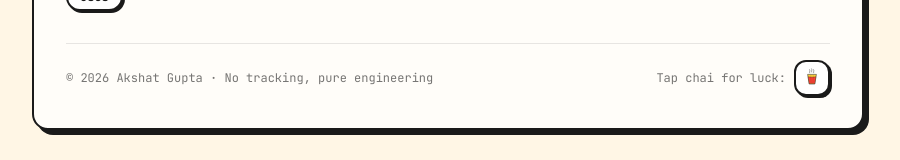
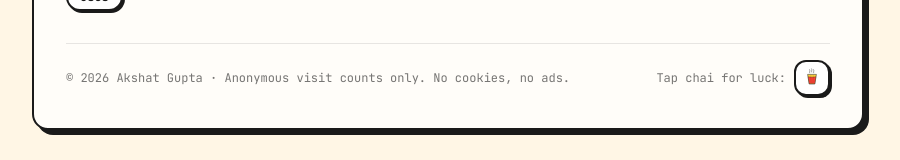
Before and after one commit to akshat0709/builtbyakshat, a Next.js app: page /experience in a window 1280 px wide. Shown: the part 2117-2277 px from the top of the page, without its empty margins (192-1092 px from the left). Built offline with nearby package versions, Linux system fonts and the light colour scheme; no server answers.

Commit message:
feat(privacy): add privacy statement to footer and audit cookieless analytics

```diff
--- a/components/ui/Footer.tsx
+++ b/components/ui/Footer.tsx
@@ -150,7 +150,7 @@ export function Footer() {
         {/* Footer bottom bar with interactive Chai doodle */}
         <div className="mt-8 pt-4 border-t border-ink/10 dark:border-cream/10 flex flex-col sm:flex-row items-center justify-between gap-4 text-xs font-mono text-ink/60 dark:text-cream/50">
           <div>
-            © {new Date().getFullYear()} {name} · No tracking, pure engineering
+            © {new Date().getFullYear()} {name} · Anonymous visit counts only. No cookies, no ads.
           </div>
 
           <div className="flex items-center gap-2">
```
